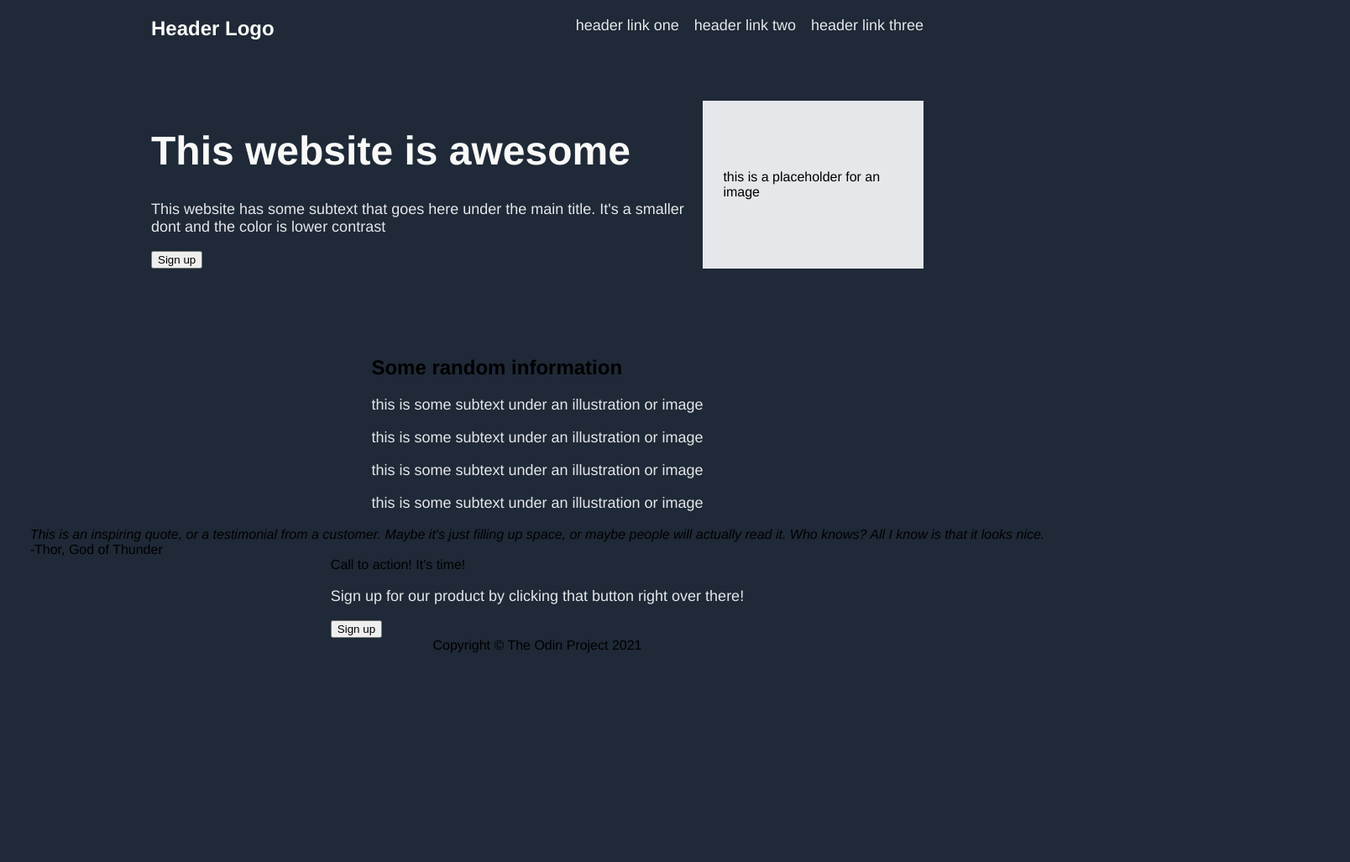
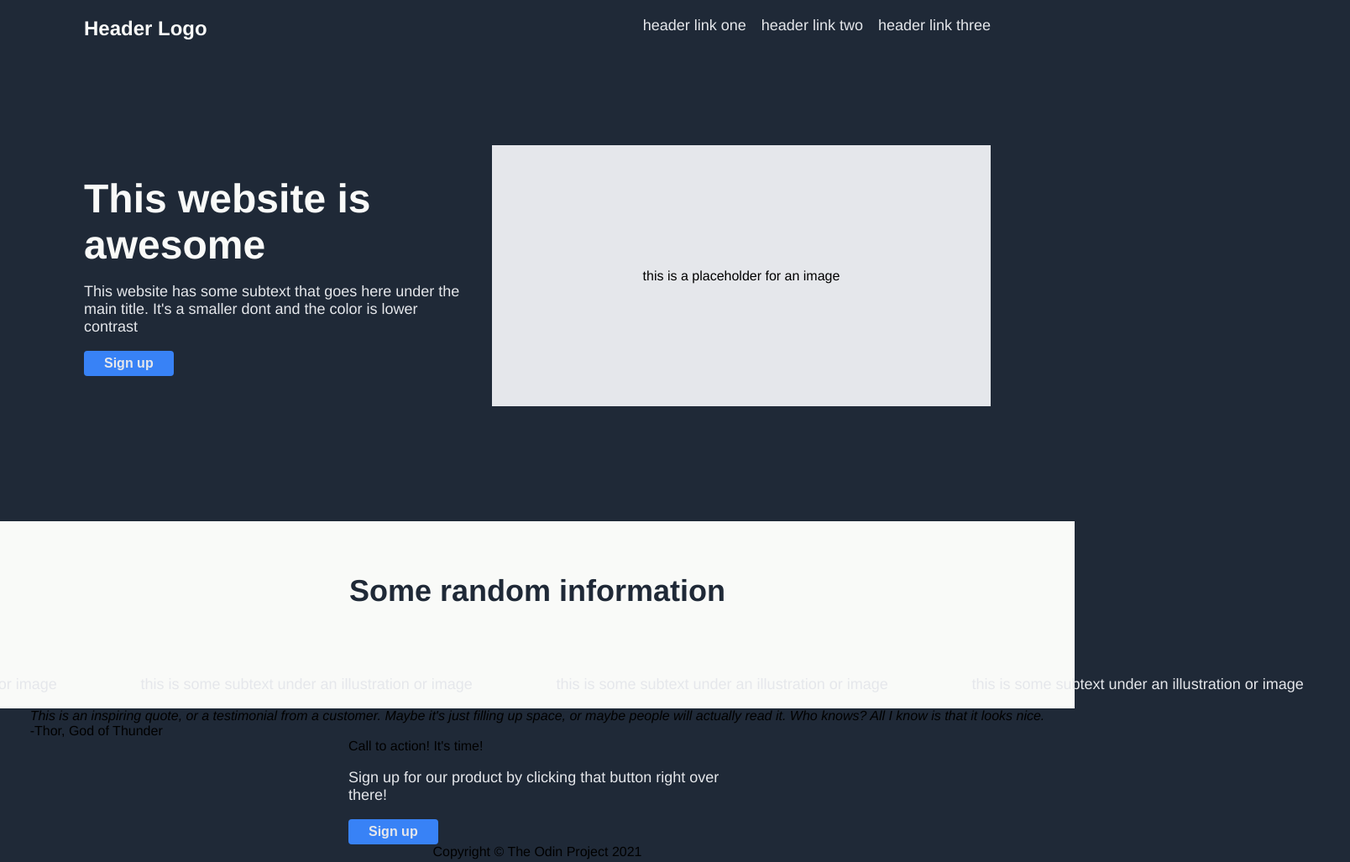
Before and after one commit to irhamrenaldi/landing-page, a plain HTML site: page index.html in a window 1280 px wide. Shown: the whole page at 84% size, 1608 px wide, since content can reach past the window. Before the commit the page ends 800 px from the top, so only its background shows below. Drawn offline with Linux system fonts and the light colour scheme.

Commit message:
Add information style

```diff
--- a/index.html
+++ b/index.html
@@ -27,7 +27,7 @@
                 <div class="placeholder">this is a placeholder for an image</div>
             </div>
         </div>
-        <div class="infomation">
+        <div class="information">
             <h2>Some random information</h2>
             <div class="cards">
                 <div class="info-card">
--- a/style.css
+++ b/style.css
@@ -10,15 +10,38 @@ body {
 }
 
 h1 {
-    display: block;
     font-size: 48px;
     font-weight: bolder;
     color: #F9FAF8;
+    width: 450px;
+    padding: 0;
+    margin: 0;
+}
+
+h2 {
+    font-size: 36px;
+    font-weight: bolder;
+    color: #1F2937;
+    padding: 32px 0 32px 0;
 }
 
 p {
     font-size: 18px;
     color: #E5E7EB;
+    width: 450px;
+}
+
+button {
+    background-color: #3882F6;
+    color: #E5E7EB;
+    padding: 6px 24px 6px 24px;
+    display: flex;
+    justify-content: center;
+    align-items: center;
+    font-weight: bold;
+    font-size: 16px;
+    border-radius: 4px;
+    border: none;
 }
 
 ul {
@@ -39,7 +62,7 @@ a {
 .headline {
     display: flex;
     flex-direction: column;
-    width: 920px;
+    width: 1080px;
     padding: 12px;
 }
 
@@ -56,8 +79,15 @@ a {
 
 .main {
     display: flex;
-    padding-top: 72px;
-    padding-bottom: 72px;
+    padding-top: 125px;
+    padding-bottom: 125px;
+}
+
+.main-info {
+    width: 450px;
+    padding-top: 36px;
+    padding-bottom: 36px;
+    padding-right: 36px;
 }
 
 .placeholder {
@@ -70,3 +100,17 @@ a {
     padding: 24px;
     background-color: #E5E7EB;
 }
+
+.information {
+    background-color: #F9FAF8;
+    width: 100vw;
+    display: flex;
+    flex-direction: column;
+    align-items: center;
+}
+
+.cards {
+    display: flex;
+    justify-content: center;
+    gap: 45px;
+}
```
